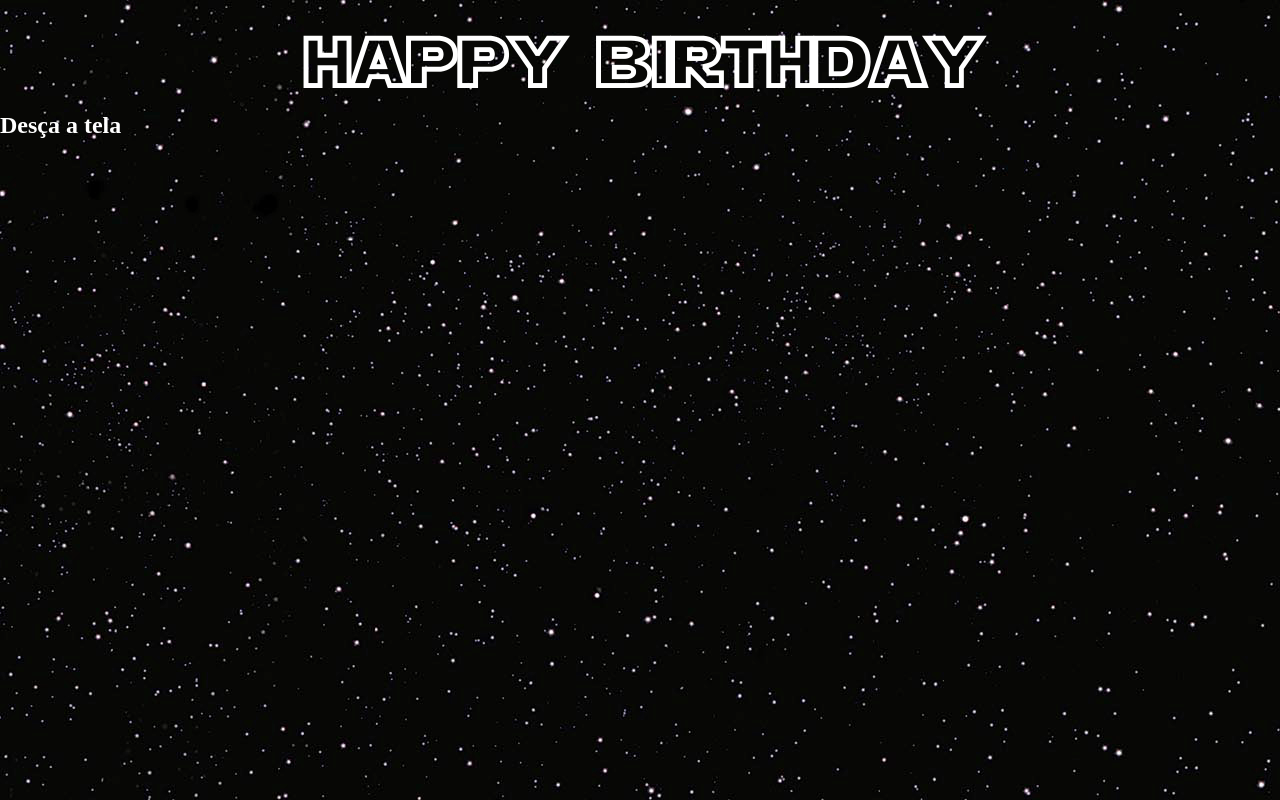
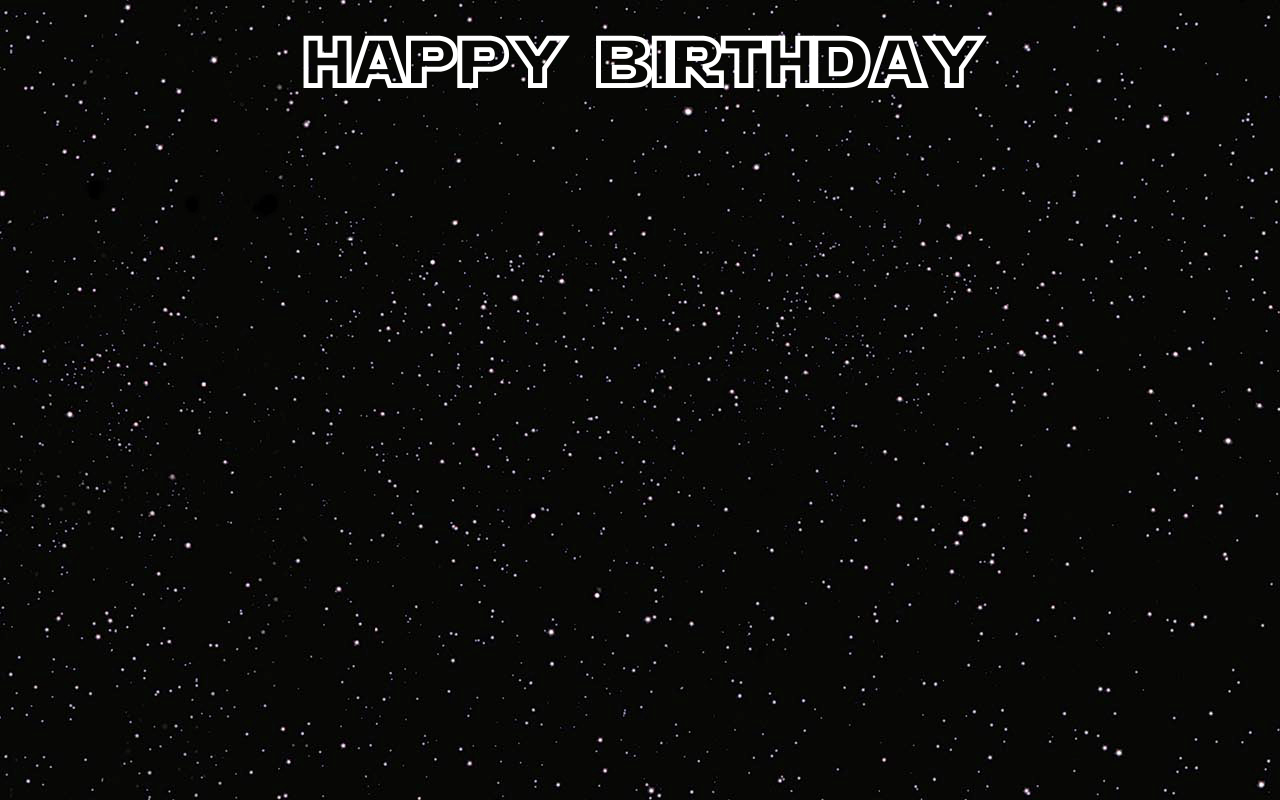
Before and after one commit to vtrcrocha/sitecamis, a plain HTML site: page index.html in a window 1280 px wide. Shown: the top 800 px of the page. Drawn offline with Linux system fonts and the light colour scheme.

Commit message:
Update index.html

```diff
--- a/index.html
+++ b/index.html
@@ -17,7 +17,6 @@
     <div class="container">
         <div class="title">
             <h1>happy birthday</h1>
-            <h2>Desça a tela</h2>
         </div>
 
         <p id="remetente">
@@ -34,7 +33,7 @@
         </p>
 
         <p id="msg">
-                          Fiz esse pequeno site para te desejar feliz aniversario. Pequeno, pois uma pessoa como você não cabe no universo  você é uma amiga que jamais eu poderia imaginar ter, você sempre é gentil sincera, alegre e bondosa e estudiosa só espero que você continue sendo quem é, pois, você é incrível minha amiga especial!
+            Fiz esse pequeno site para te desejar feliz aniversario. Pequeno, pois uma pessoa como você não cabe no universo  você é uma amiga que jamais eu poderia imaginar ter, você sempre é gentil sincera, alegre e bondosa e estudiosa só espero que você continue sendo quem é, pois, você é incrível minha amiga especial!
         </p>
 
     </div>
```
